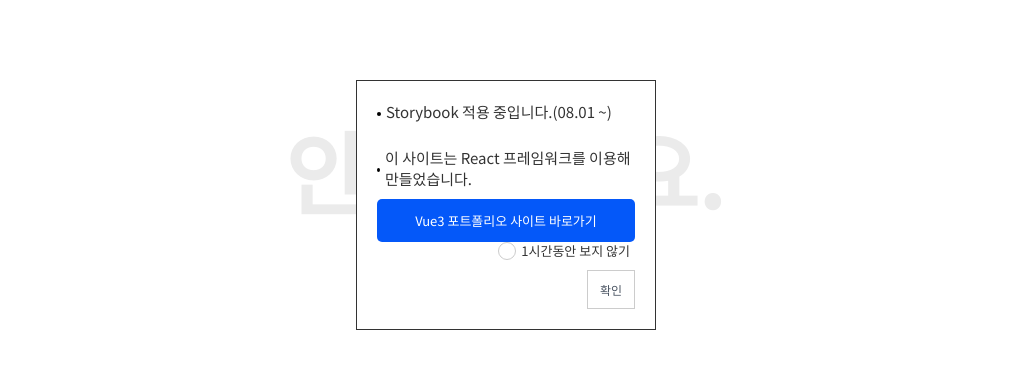
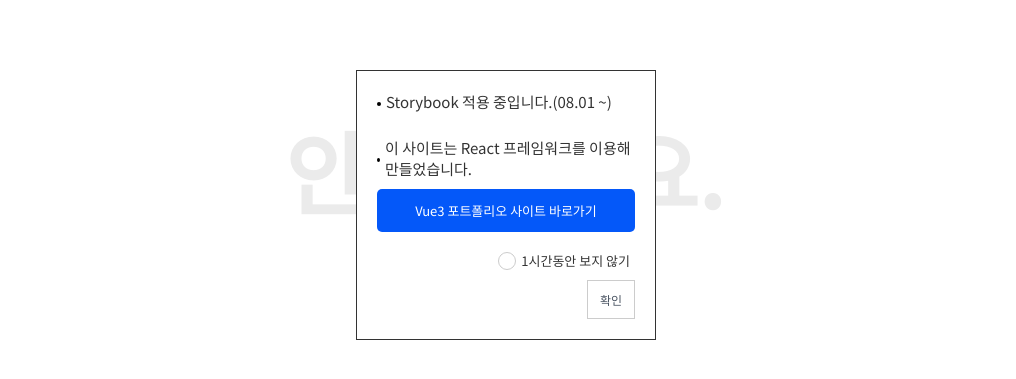
Before and after one commit to rawhwangjy/react-bread-web, a React (Create React App) app: page /project in a window 1280 px wide. Shown: the part 195-574 px from the top of the page, without its empty margins (134-1150 px from the left). Built offline with nearby package versions, Linux system fonts and the light colour scheme; no server answers; the HTML template or start-up script is replaced by a standard one.

Commit message:
공지사항 scss 수정

```diff
--- a/src/assets/scss/global/_page.scss
+++ b/src/assets/scss/global/_page.scss
@@ -21,7 +21,7 @@
 		flex-direction: column;
 		justify-content: space-between;
 		width: 30rem;
-		height: 25rem;
+		height: 27rem;
 		border: 0.1rem solid var(--mainBorder);
 		background-color: var(--mainBg);
 		padding: 2rem;
```
